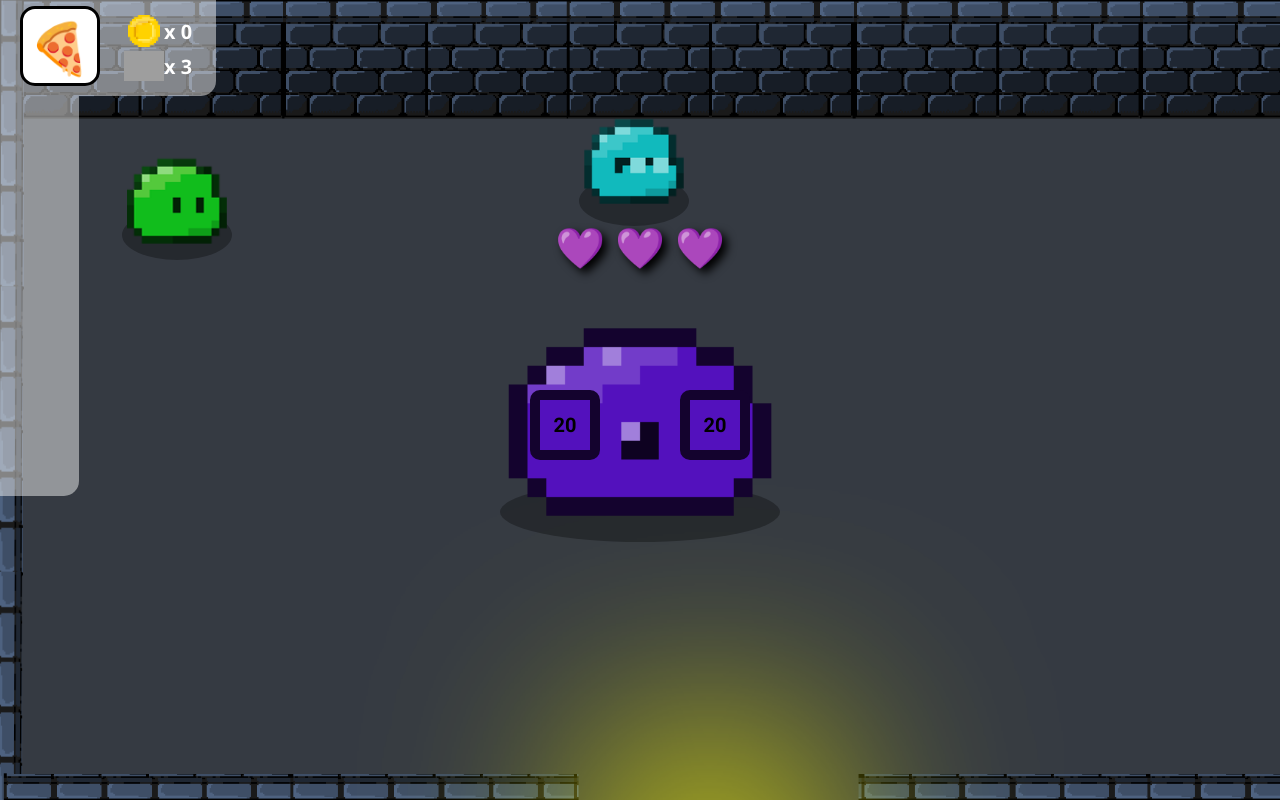
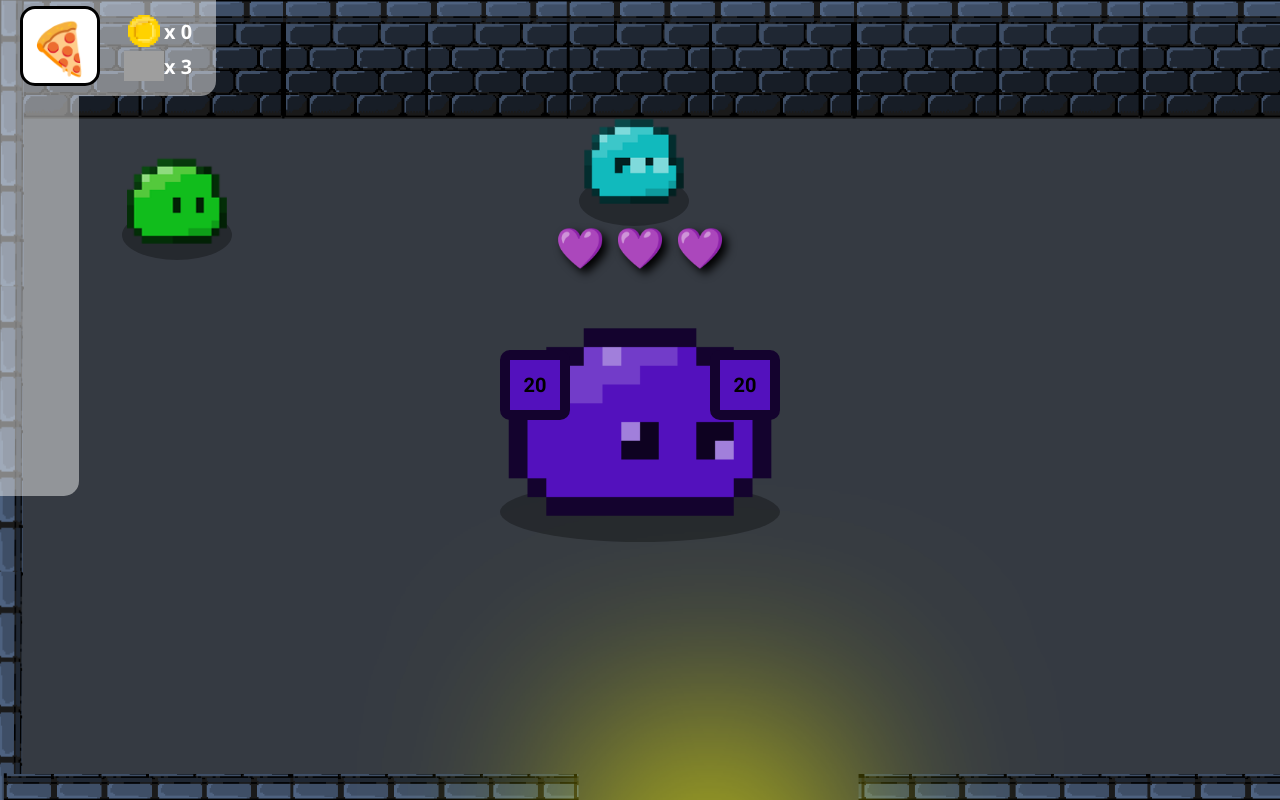
Before and after one commit to ivanchio97/dungeoncode1, a React (Vite) app: page /boss1 in a window 1280 px wide. Built offline with nearby package versions, Linux system fonts and the light colour scheme; grey boxes are pictures that could not be loaded.

Commit message:
counters

```diff
--- a/src/styles/Boss1.css
+++ b/src/styles/Boss1.css
@@ -52,8 +52,8 @@
   text-align: center;
   line-height: 50px;
   background-color: #5311BD;
-  left: 530px;
-  top:390px;
+  left: 500px;
+  top:350px;
   height: 70px;
   width: 70px;
   border: 10px solid #14032E;
@@ -68,8 +68,8 @@
   text-align: center;
   line-height: 50px;
   background-color: #5311BD;
-  right: 530px;
-  top:390px;
+  right: 500px;
+  top:350px;
   height: 70px;
   width: 70px;
   border: 10px solid #14032E;
```
